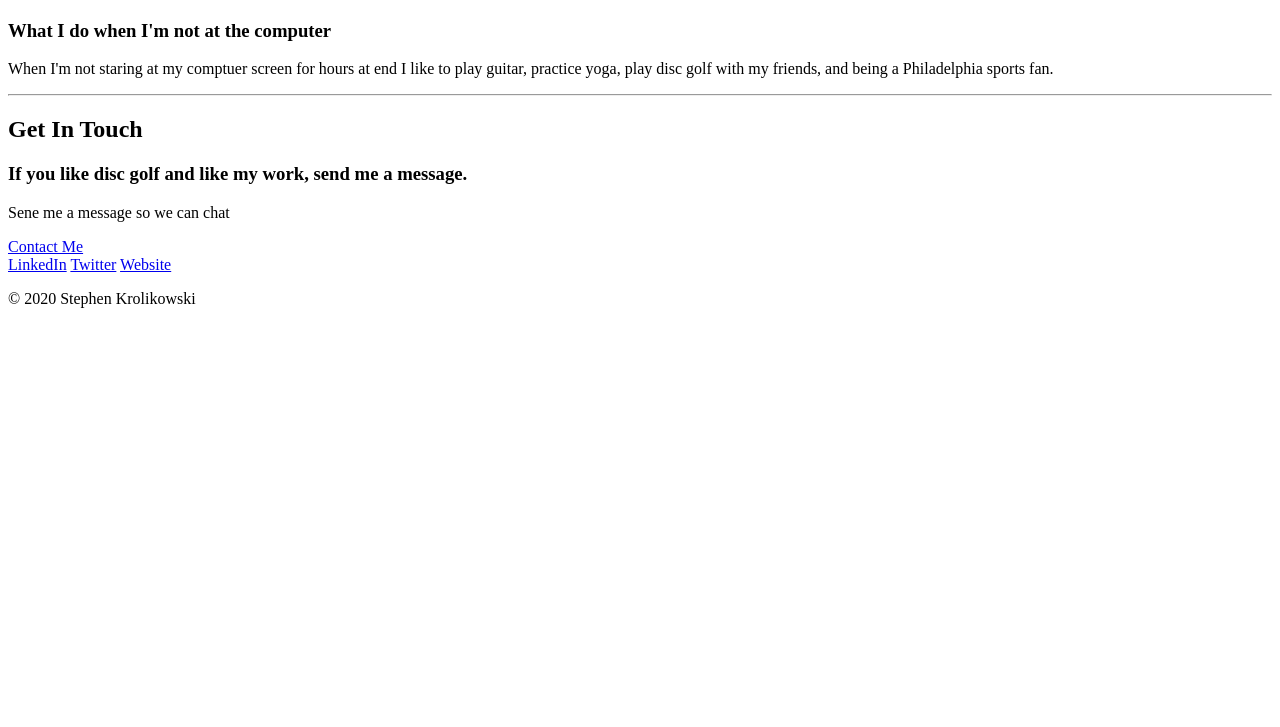
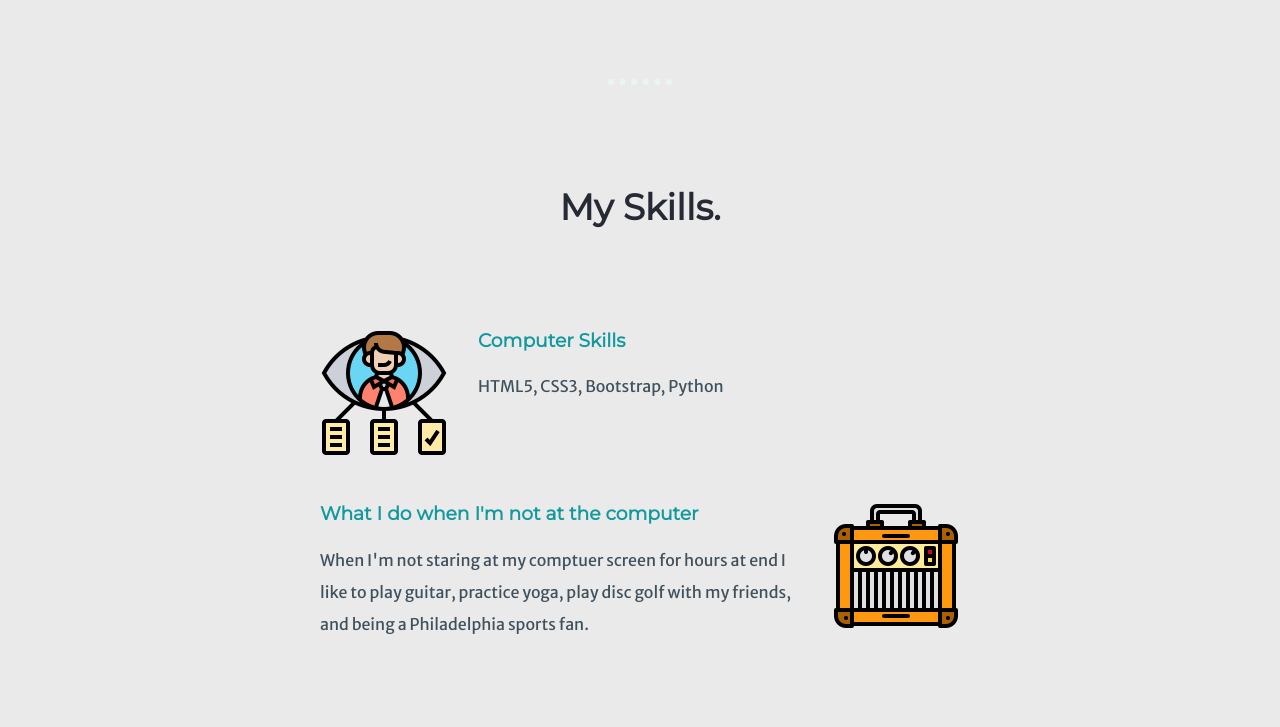
Before and after one commit to skrolikowski920/CV-2, a plain HTML site: page index.html in a window 1280 px wide. Shown: the part 1573-2300 px from the top of the page. Before the commit the page ends 1897 px from the top, so only its background shows below. Drawn offline with Linux system fonts and the light colour scheme.

Commit message:
Update index.html

```diff
--- a/index.html
+++ b/index.html
@@ -4,7 +4,7 @@
 <head>
   <meta charset="utf-8">
   <title>Stephen's Website</title>
-  <link rel="stylesheet" href= CSS/styles.css">
+  <link rel="stylesheet" href= "CSS/styles.css">
   <link rel="icon" href="stratocaster_guitar_turquoise.ico">
   <link href="https://fonts.googleapis.com/css2?family=Indie+Flower&family=Merriweather+Sans&family=Montserrat&display=swap" rel="stylesheet">
   <link href="https://fonts.googleapis.com/css2?family=Caveat&display=swap" rel="stylesheet">
```
